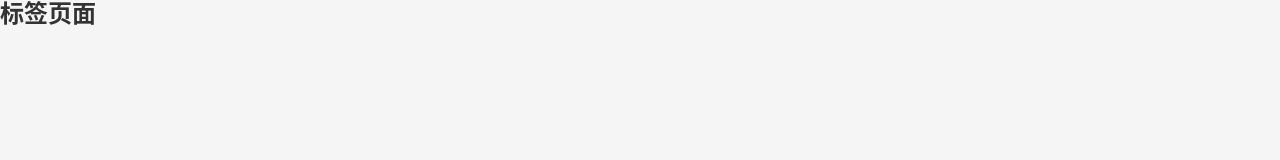
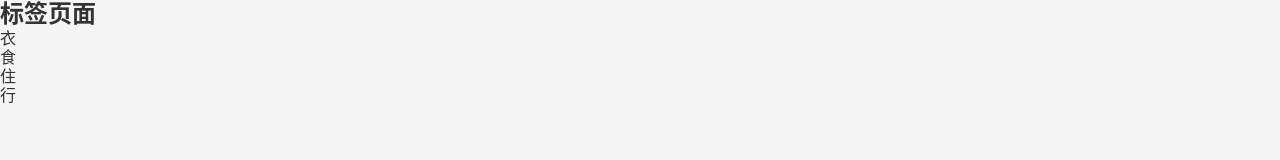
Before and after one commit to summercoming866/Summer-Accounting, a React app: page /#/tags in a window 1280 px wide. Shown: the top 160 px of the page. Built offline with nearby package versions, Linux system fonts and the light colour scheme.

Commit message:
extract useTags

```diff
--- a/src/views/Money.tsx
+++ b/src/views/Money.tsx
@@ -23,9 +23,9 @@ function Money() {
     };
     return (
         <MyLayout>
-            {selected.tags.join(',')}
+            {/* {selected.tags.join(',')}
             {selected.note}
-            {selected.category}
+            {selected.category} */}
             <TagSection value={selected.tags} onChange={(tags) => onChange({ tags })} />
             <NotesSection value={selected.note}
                 onChange={(note) => onChange({ note })} />
--- a/src/views/Money/TagSection.tsx
+++ b/src/views/Money/TagSection.tsx
@@ -1,4 +1,5 @@
-import { useState } from 'react'
+import React,{ useState } from 'react'
+import useTags from '../useTags'
 import styled from 'styled-components'
 
 
@@ -39,7 +40,8 @@ type Props={
     onChange:(selected:string[])=>void
 }
 const TagSection: React.FC<Props> = (props) => {
-    const [tags, setTags] = useState<string[]>(['衣', '食', '住', '行'])
+    // const [tags, setTags] = useState<string[]>(['衣', '食', '住', '行'])
+    const {tags,setTags}=useTags()
     // const [selectedTags, setSelectedTags] = useState<string[]>([])
     const selectedTags=props.value
     const onToggleTag = (tag: string) => {
--- a/src/views/Tags.tsx
+++ b/src/views/Tags.tsx
@@ -1,10 +1,17 @@
 import Layout from '../components/Layout'
 import React from 'react'
+import useTags from './useTags';
 
 function Tags() {
+    const {tags,setTags}=useTags()
     return (
       <Layout>
         <h2>标签页面</h2>
+        <ol>
+        {tags.map(tag =>
+          <li key={tag}>{tag}</li>
+        )}
+      </ol>
       </Layout>
     );
   }
--- /dev/null
+++ b/src/views/useTags.tsx
@@ -0,0 +1,8 @@
+import {useState} from 'react';
+
+const useTags = () => {
+  const [tags, setTags] = useState<string[]>(['衣', '食', '住', '行']);
+  return {tags, setTags};
+};
+
+export default useTags
```
